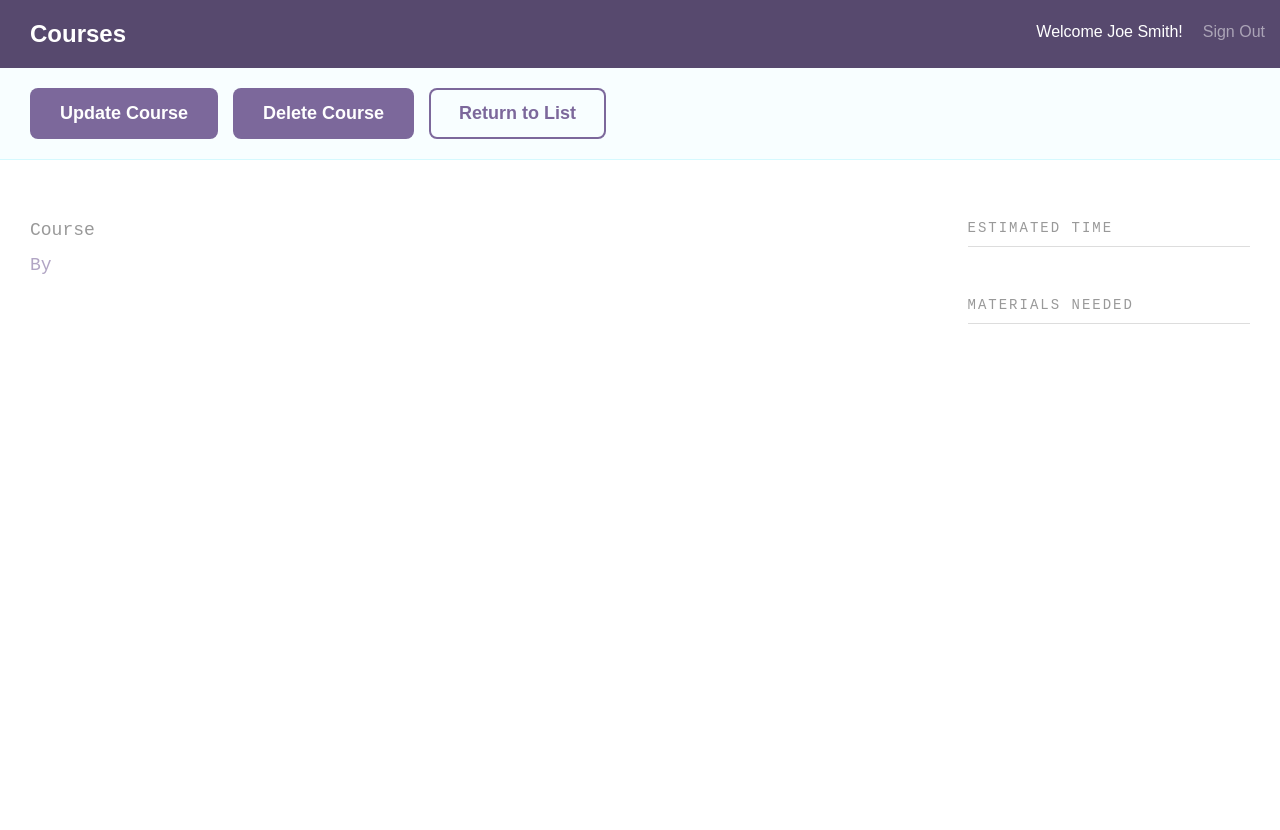
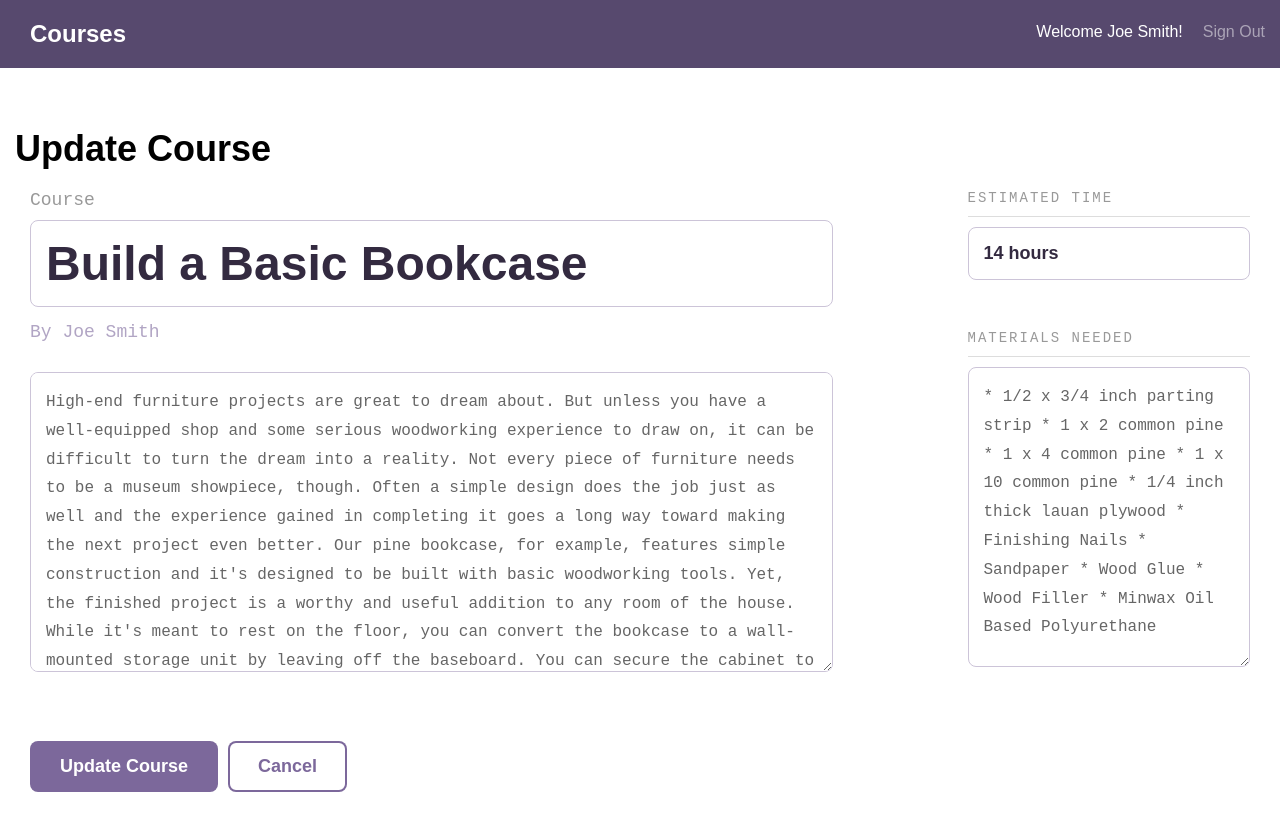
Before and after one commit to seavoi/javascript-10, a React (Create React App) app in the folder client/: page / in a window 1280 px wide. Before the commit the page ends 800 px from the top, so only its background shows below. Built offline with nearby package versions, Linux system fonts and the light colour scheme; no server answers.

Commit message:
Component Mania

```diff
--- a/client/src/components/App.js
+++ b/client/src/components/App.js
@@ -5,6 +5,10 @@
 import Header from './Header';
 import Course from './Course';
 import CourseDetail from './CourseDetail';
+import UserSignIn from './UserSignIn';
+import UserSignUp from './UserSignUp';
+import CreateCourse from './CreateCourse';
+import UpdateCourse from './UpdateCourse';
 
 export default class App extends Component {
 
@@ -15,7 +19,7 @@
 
           <Header />
 
-          <CourseDetail />
+          <UpdateCourse />
 
           <Switch>
 
--- /dev/null
+++ b/client/src/components/CreateCourse.js
@@ -0,0 +1,64 @@
+import React, { Component } from 'react';
+
+export default class CreateCourse extends Component {
+
+ 	render() {
+    return (
+
+    	<div className="bounds course--detail">
+        <h1>Create Course</h1>
+        <div>
+          <div>
+            <h2 className="validation--errors--label">Validation errors</h2>
+            <div className="validation-errors">
+              <ul>
+                <li>Please provide a value for "Title"</li>
+                <li>Please provide a value for "Description"</li>
+              </ul>
+            </div>
+          </div>
+          <form>
+            <div className="grid-66">
+              <div className="course--header">
+                <h4 className="course--label">Course</h4>
+                <div>
+                	<input id="title" name="title" type="text" className="input-title course--title--input" placeholder="Course title..." value="" />
+                </div>
+                <p>By Joe Smith</p>
+              </div>
+              <div className="course--description">
+                <div>
+                	<textarea id="description" name="description" className="" placeholder="Course description..."></textarea>
+                </div>
+              </div>
+            </div>
+            <div className="grid-25 grid-right">
+              <div className="course--stats">
+                <ul className="course--stats--list">
+                  <li className="course--stats--list--item">
+                    <h4>Estimated Time</h4>
+                    <div>
+                    	<input id="estimatedTime" name="estimatedTime" type="text" className="course--time--input" placeholder="Hours" value="" />
+                  	</div>
+                  </li>
+                  <li className="course--stats--list--item">
+                    <h4>Materials Needed</h4>
+                    <div>
+                    	<textarea id="materialsNeeded" name="materialsNeeded" className="" placeholder="List materials..."></textarea>
+                    </div>
+                  </li>
+                </ul>
+              </div>
+            </div>
+            <div className="grid-100 pad-bottom">
+            	<button className="button" type="submit">Create Course</button>
+            	<button className="button button-secondary" onclick="event.preventDefault(); location.href='index.html';">Cancel</button>
+            </div>
+          </form>
+        </div>
+      </div>
+
+  	);
+  }
+
+}
--- /dev/null
+++ b/client/src/components/UpdateCourse.js
@@ -0,0 +1,77 @@
+import React, { Component } from 'react';
+
+export default class UpdateCourse extends Component {
+
+ 	render() {
+    return (
+
+    	<div className="bounds course--detail">
+        <h1>Update Course</h1>
+        <div>
+          <form>
+            <div className="grid-66">
+              <div className="course--header">
+                <h4 className="course--label">Course</h4>
+                <div>
+                	<input id="title" name="title" type="text" className="input-title course--title--input" placeholder="Course title..." value="Build a Basic Bookcase" />
+              	</div>
+                <p>By Joe Smith</p>
+              </div>
+              <div className="course--description">
+                <div>
+                	<textarea id="description" name="description" className="" placeholder="Course description...">
+                	High-end furniture projects are great to dream about. But unless you have a well-equipped shop and some serious woodworking experience to draw on, it can be difficult to turn the dream into a reality.
+
+Not every piece of furniture needs to be a museum showpiece, though. Often a simple design does the job just as well and the experience gained in completing it goes a long way toward making the next project even better.
+
+Our pine bookcase, for example, features simple construction and it's designed to be built with basic woodworking tools. Yet, the finished project is a worthy and useful addition to any room of the house. While it's meant to rest on the floor, you can convert the bookcase to a wall-mounted storage unit by leaving off the baseboard. You can secure the cabinet to the wall by screwing through the cabinet cleats into the wall studs.
+
+We made the case out of materials available at most building-supply dealers and lumberyards, including 1/2 x 3/4-in. parting strip, 1 x 2, 1 x 4 and 1 x 10 common pine and 1/4-in.-thick lauan plywood. Assembly is quick and easy with glue and nails, and when you're done with construction you have the option of a painted or clear finish.
+
+As for basic tools, you'll need a portable circular saw, hammer, block plane, combination square, tape measure, metal rule, two clamps, nail set and putty knife. Other supplies include glue, nails, sandpaper, wood filler and varnish or paint and shellac.
+
+The specifications that follow will produce a bookcase with overall dimensions of 10 3/4 in. deep x 34 in. wide x 48 in. tall. While the depth of the case is directly tied to the 1 x 10 stock, you can vary the height, width and shelf spacing to suit your needs. Keep in mind, though, that extending the width of the cabinet may require the addition of central shelf supports.
+									</textarea>
+								</div>
+              </div>
+            </div>
+            <div className="grid-25 grid-right">
+              <div className="course--stats">
+                <ul className="course--stats--list">
+                  <li className="course--stats--list--item">
+                    <h4>Estimated Time</h4>
+                    <div>
+                    	<input id="estimatedTime" name="estimatedTime" type="text" className="course--time--input" placeholder="Hours" value="14 hours" />
+                    </div>
+                  </li>
+                  <li className="course--stats--list--item">
+                    <h4>Materials Needed</h4>
+                    <div>
+                    	<textarea id="materialsNeeded" name="materialsNeeded" className="" placeholder="List materials...">* 1/2 x 3/4 inch parting strip
+* 1 x 2 common pine
+* 1 x 4 common pine
+* 1 x 10 common pine
+* 1/4 inch thick lauan plywood
+* Finishing Nails
+* Sandpaper
+* Wood Glue
+* Wood Filler
+* Minwax Oil Based Polyurethane
+											</textarea>
+										</div>
+                  </li>
+                </ul>
+              </div>
+            </div>
+            <div className="grid-100 pad-bottom">
+            	<button className="button" type="submit">Update Course</button>
+            	<button className="button button-secondary" onclick="event.preventDefault(); location.href='course-detail.html';">Cancel</button>
+            </div>
+          </form>
+        </div>
+      </div>
+
+  	);
+  }
+
+}
--- /dev/null
+++ b/client/src/components/UserSignIn.js
@@ -0,0 +1,33 @@
+import React, { Component } from 'react';
+
+export default class UserSignIn extends Component {
+
+ 	render() {
+    return (
+
+    	<div className="bounds">
+        <div className="grid-33 centered signin">
+          <h1>Sign In</h1>
+          <div>
+            <form>
+              <div>
+              	<input id="emailAddress" name="emailAddress" type="text" className="" placeholder="Email Address" value="" />
+              </div>
+              <div>
+              	<input id="password" name="password" type="password" className="" placeholder="Password" value="" />
+              </div>
+              <div className="grid-100 pad-bottom">
+              	<button className="button" type="submit">Sign In</button>
+              	<button className="button button-secondary" onclick="event.preventDefault(); location.href='index.html';">Cancel</button>
+              </div>
+            </form>
+          </div>
+          <p>&nbsp;</p>
+          <p>Don't have a user account? <a href="sign-up.html">Click here</a> to sign up!</p>
+        </div>
+      </div>
+
+  	);
+  }
+
+}
--- a/client/src/components/UserSignOut.js
+++ b/client/src/components/UserSignOut.js
@@ -1,6 +1,6 @@
-import React from 'react';
+import React, { Component } from 'react';
 
-export default class UserSignOut extends React.PureComponent {
+export default class UserSignOut extends Component {
 
  	render() {
     return (
--- /dev/null
+++ b/client/src/components/UserSignUp.js
@@ -0,0 +1,42 @@
+import React, { Component } from 'react';
+
+export default class UserSignUp extends Component {
+
+ 	render() {
+    return (
+
+    	<div className="bounds">
+        <div className="grid-33 centered signin">
+          <h1>Sign Up</h1>
+          <div>
+            <form>
+              <div>
+              	<input id="firstName" name="firstName" type="text" className="" placeholder="First Name" value="" />
+              </div>
+              <div>
+              	<input id="lastName" name="lastName" type="text" className="" placeholder="Last Name" value="" />
+              </div>
+              <div>
+              	<input id="emailAddress" name="emailAddress" type="text" className="" placeholder="Email Address" value="" />
+          		</div>
+              <div>
+              	<input id="password" name="password" type="password" className="" placeholder="Password" value="" />
+            	</div>
+              <div>
+              	<input id="confirmPassword" name="confirmPassword" type="password" className="" placeholder="Confirm Password" value="" />
+               </div>
+              <div className="grid-100 pad-bottom">
+              	<button className="button" type="submit">Sign Up</button>
+              	<button className="button button-secondary" onclick="event.preventDefault(); location.href='index.html';">Cancel</button>
+              </div>
+            </form>
+          </div>
+          <p>&nbsp;</p>
+          <p>Already have a user account? <a href="sign-in.html">Click here</a> to sign in!</p>
+        </div>
+      </div>
+
+  	);
+  }
+
+}
```
Also changed, not shown: 1 other file (tests, documents, lock files or other folders).
